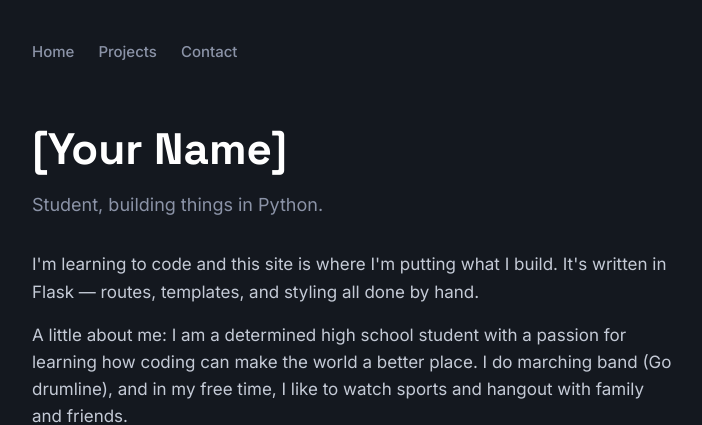
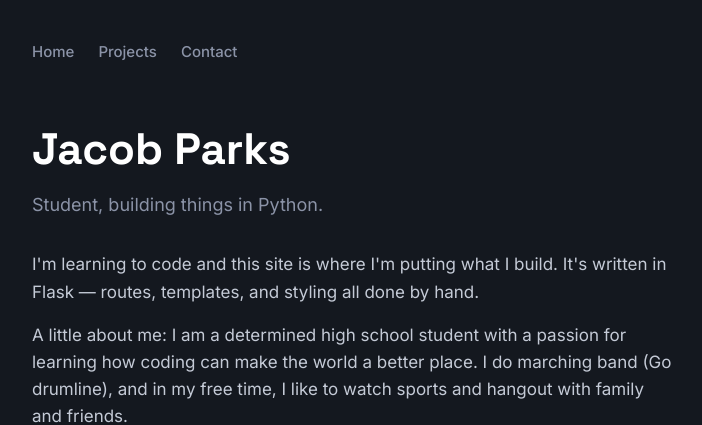
Before and after one commit to GottaGitthemscripts/flask-portfolio, a Flask app: page / in a window 1280 px wide. Shown: the top 425 px of the page, without its empty margins (288-990 px from the left). Run offline with Flask 3, Linux system fonts and the light colour scheme.

Commit message:
Add name to about me

```diff
--- a/templates/index.html
+++ b/templates/index.html
@@ -1,7 +1,7 @@
 {% extends "base.html" %}
 {% block title %}About Me{% endblock %}
 {% block content %}
-    <h1>[Your Name]</h1>
+    <h1>Jacob Parks</h1>
     <p class="tagline">Student, building things in Python.</p>
     <p>I'm learning to code and this site is where I'm putting what I build. It's written in Flask — routes, templates, and styling all done by hand.</p>
     <p>A little about me: I am a determined high school student with a passion for learning how coding can make the world a better place. I do marching band (Go drumline), and in my free time, I like to watch sports and hangout with family and friends.</p>
```
